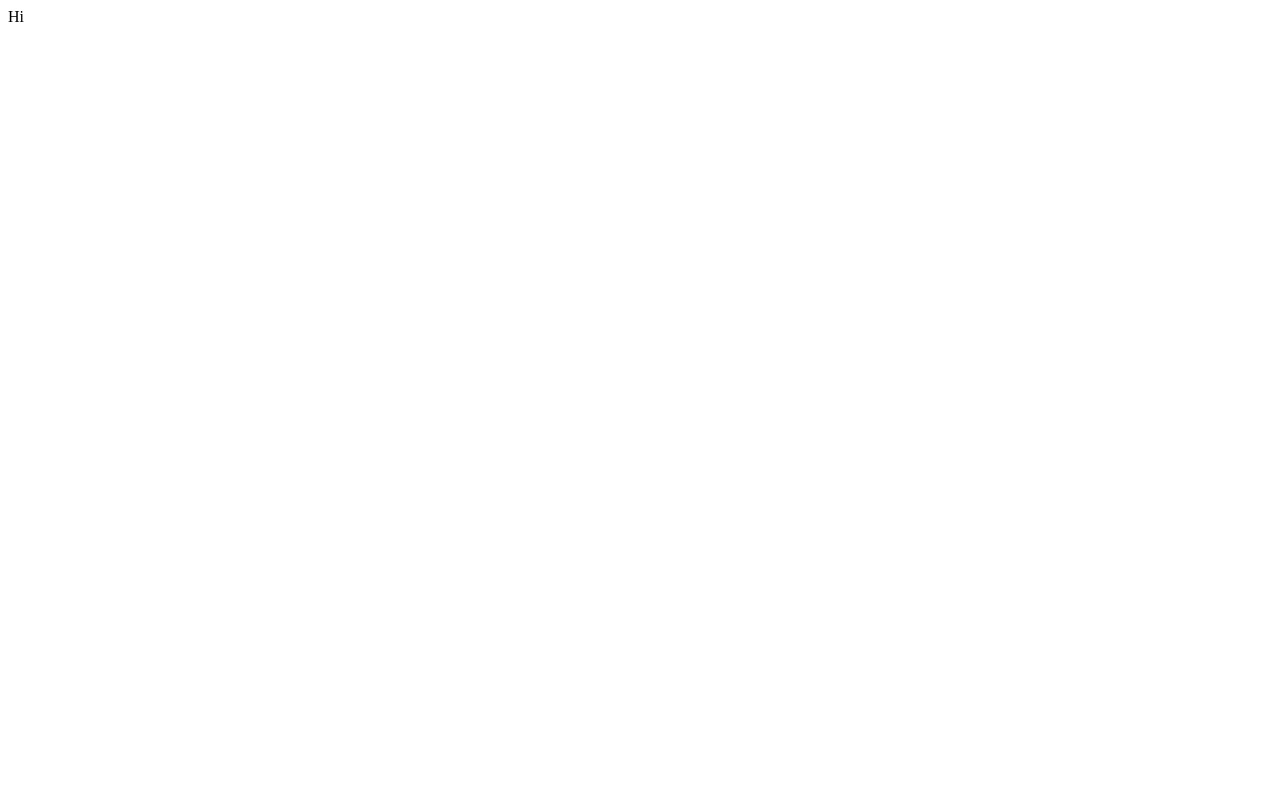
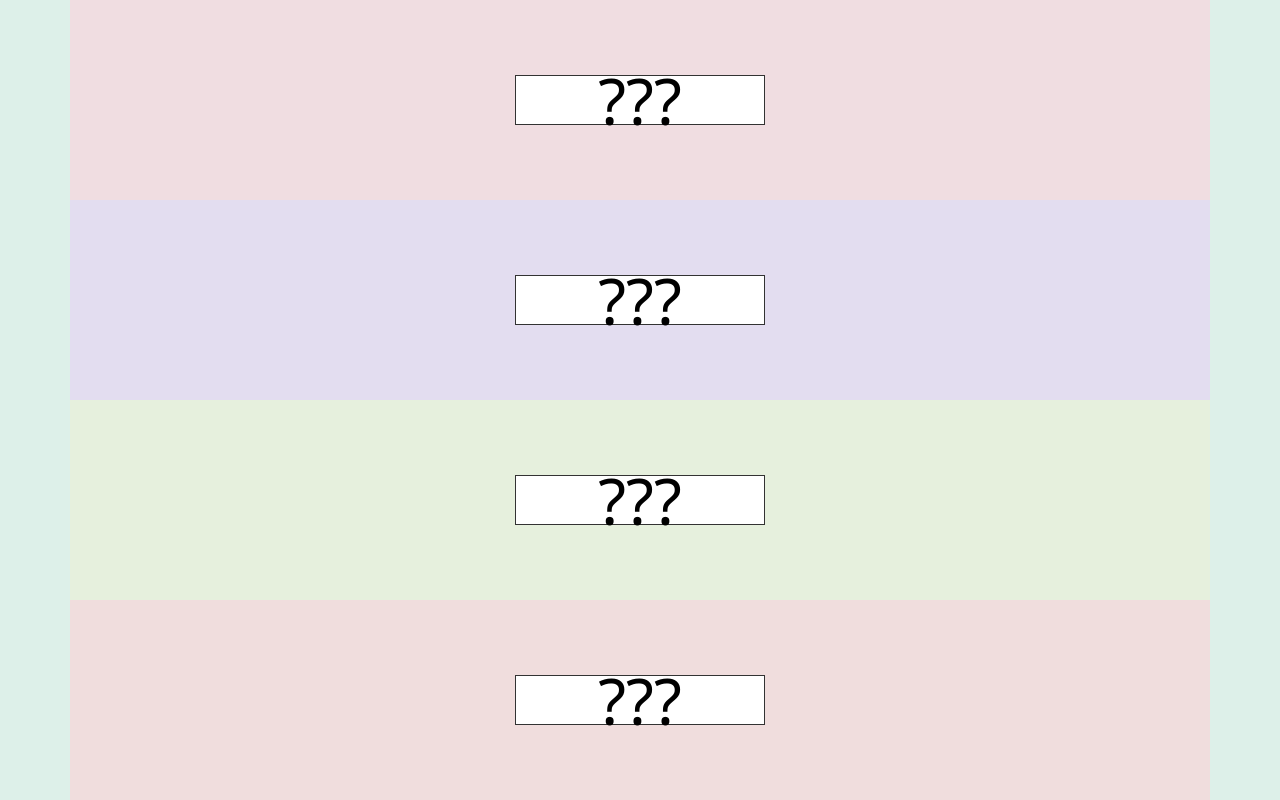
Before and after one commit to moai-kun/konatsubirthday2023, a plain HTML site: page plan/index.html in a window 1280 px wide. Drawn offline with nearby package versions, Linux system fonts and the light colour scheme.

Commit message:
plan page試作1

```diff
--- a/plan/index.html
+++ b/plan/index.html
@@ -1,15 +1,69 @@
-<!DOCTYPE html>
+<!doctype html>
 <html lang="en">
 
 <head>
-    <meta charset="UTF-8">
-    <meta http-equiv="X-UA-Compatible" content="IE=edge">
-    <meta name="viewport" content="width=device-width, initial-scale=1.0">
-    <title>こなつ誕生 - plan</title>
+    <!-- Required meta tags -->
+    <meta charset="utf-8">
+    <meta name="viewport" content="width=device-width, initial-scale=1">
+
+    <!-- Bootstrap CSS -->
+    <link href="https://cdn.jsdelivr.net/npm/bootstrap@5.0.2/dist/css/bootstrap.min.css" rel="stylesheet"
+        integrity="sha384-EVSTQN3/azprG1Anm3QDgpJLIm9Nao0Yz1ztcQTwFspd3yD65VohhpuuCOmLASjC" crossorigin="anonymous">
+    <!-- my css -->
+    <link rel="stylesheet" href="style.css">
+    <!-- buttonのためのcss 参照: https://codepen.io/ugokuweb/pen/qBaMxJO -->
+    <!-- <link rel="stylesheet" type="text/css"
+        href="https://coco-factory.jp/ugokuweb/wp-content/themes/ugokuweb/data/reset.css">
+    <link rel="stylesheet" type="text/css"
+        href="https://coco-factory.jp/ugokuweb/wp-content/themes/ugokuweb/data/7-1-10/css/7-1-10.css"> -->
+    <title>こなつ誕生 - プラン</title>
 </head>
 
 <body>
-    Hi
+    <div class="container plan-all-container h-100" id="plan-all-container">
+        <div class="row h-100">
+            <div class="col-12 plan-button-parent plan1">
+                <a href="#" class="btn02 rotateback">
+                    <span>???</span>
+                    <span>サーフィン</span>
+                </a>
+                <!-- <button class="plan-button">サーフィン</button> -->
+            </div>
+            <div class="col-12 plan-button-parent plan2">
+                <a href="#" class="btn02 rotateback">
+                    <span>???</span>
+                    <span>お昼ご飯 & 江ノ島観光</span>
+                </a>
+                <!-- <button class="plan-button">お昼ご飯 & 江ノ島観光</button> -->
+            </div>
+            <div class="col-12 plan-button-parent plan3">
+                <a href="#" class="btn02 rotateback">
+                    <span>???</span>
+                    <span>夜ごはん</span>
+                </a>
+                <!-- <button class="plan-button">夜ごはん</button> -->
+            </div>
+            <div class="col-12 plan-button-parent plan4">
+                <a href="#" class="btn02 rotateback">
+                    <span>???</span>
+                    <span>ラストイベント?</span>
+                </a>
+            </div>
+        </div>
+    </div>
+    <!-- Optional JavaScript; choose one of the two! -->
+    <script type="text/javascript" src="script.js"></script>
+
+    <!-- Option 1: Bootstrap Bundle with Popper -->
+    <script src="https://cdn.jsdelivr.net/npm/bootstrap@5.0.2/dist/js/bootstrap.bundle.min.js"
+        integrity="sha384-MrcW6ZMFYlzcLA8Nl+NtUVF0sA7MsXsP1UyJoMp4YLEuNSfAP+JcXn/tWtIaxVXM"
+        crossorigin="anonymous"></script>
+
+    <!-- Option 2: Separate Popper and Bootstrap JS -->
+    <!--
+    <script src="https://cdn.jsdelivr.net/npm/@popperjs/core@2.9.2/dist/umd/popper.min.js" integrity="sha384-IQsoLXl5PILFhosVNubq5LC7Qb9DXgDA9i+tQ8Zj3iwWAwPtgFTxbJ8NT4GN1R8p" crossorigin="anonymous"></script>
+    <script src="https://cdn.jsdelivr.net/npm/bootstrap@5.0.2/dist/js/bootstrap.min.js" integrity="sha384-cVKIPhGWiC2Al4u+LWgxfKTRIcfu0JTxR+EQDz/bgldoEyl4H0zUF0QKbrJ0EcQF" crossorigin="anonymous"></script>
+    -->
 </body>
 
 </html>
--- a/plan/script.js
+++ b/plan/script.js
@@ -0,0 +1,10 @@
+document.addEventListener("DOMContentLoaded", function () {
+
+    let w_width = window.innerWidth;
+    let w_height = window.innerHeight;
+    console.log(w_width, w_height)
+    targetElement = document.getElementById("plan-all-container");
+    targetElement.style.width = w_width + 'px'
+    targetElement.style.height = w_height + 'px'
+
+});
--- a/plan/style.css
+++ b/plan/style.css
@@ -0,0 +1,129 @@
+@charset "utf-8";
+
+html,
+body {
+    height: 100%;
+    width: 100%;
+    margin: 0;
+    padding: 0;
+    font-size: 10vw;
+    background-color: #ddf0e9;
+}
+
+.plan-all-container {
+    height: 100%;
+    width: 100%;
+}
+
+.plan-button-parent {
+    display: flex;
+    justify-content: center;
+    align-items: center;
+    text-align: center;
+}
+
+.plan1 {
+    background-color: #f0dde1;
+}
+
+.plan2 {
+    background-color: #e3ddf0;
+}
+
+.plan3 {
+    background-color: #e6f0dd;
+}
+
+.plan4 {
+    background-color: #f0dddd;
+}
+
+
+
+/* プラン内ボタン */
+.plan-button {
+    font-size: 0.5em;
+    position: absolute;
+    top: 50%;
+    left: 50%;
+    transform: translateY(-50%) translateX(-50%);
+    -webkit-transform: translateY(-50%) translateX(-50%);
+    /* padding: 0 30px 0 30px; */
+    width: 80%;
+    border-radius: 100vh;
+    border: #4c5652;
+}
+
+/*== ボタン共通設定 */
+.btn02 {
+    /*背景の基点とするためrelativeを指定*/
+    position: relative;
+    /*ボタンの形状*/
+    display: inline-block;
+    width: 100%;
+    max-width: 250px;
+    height: 50px;
+    line-height: 50px;
+    text-align: center;
+    outline: none;
+}
+
+/*ボタン内側の設定*/
+.btn02 span {
+    font-size: 0.5em;
+    display: block;
+    position: absolute;
+    width: 100%;
+    height: 100%;
+    border: 1px solid #333;
+    /* 重なりを3Dで表示 */
+    transform-style: preserve-3d;
+    /* アニメーションの設定 数字が少なくなるほど早く回転 */
+    transition: 0.5s;
+}
+
+/*== くるっと回転（奥に） */
+
+/* 回転前 */
+.rotateback span:nth-child(1) {
+    background: #fff;
+    color: #000;
+    transform: rotateX(0deg);
+    /*はじめは回転なし*/
+    transform-origin: 0 50% -25px;
+    /* 回転する起点 */
+}
+
+/*hoverをした後の形状*/
+.rotateback:hover span:nth-child(1) {
+    transform: rotateX(90deg);
+    /* X軸に90度回転 */
+}
+
+/* 回転後 */
+.rotateback span:nth-child(2) {
+    background: #000;
+    color: #fff;
+    transform: rotateX(-90deg);
+    /*はじめはX軸に-90度回転*/
+    transform-origin: 0 50% -25px;
+    /* 回転する起点 */
+}
+
+/*hoverをした後の形状*/
+.rotateback:hover span:nth-child(2) {
+    transform: rotateX(0deg);
+    /* X軸に0度回転 */
+}
+
+
+/*========= レイアウトのためのCSS ===============*/
+
+/* body{
+    vertical-align:middle;
+    padding: 100px 0;
+    text-align: center;
+}
+p{
+    margin: 0 0 10px 0;
+} */
```
